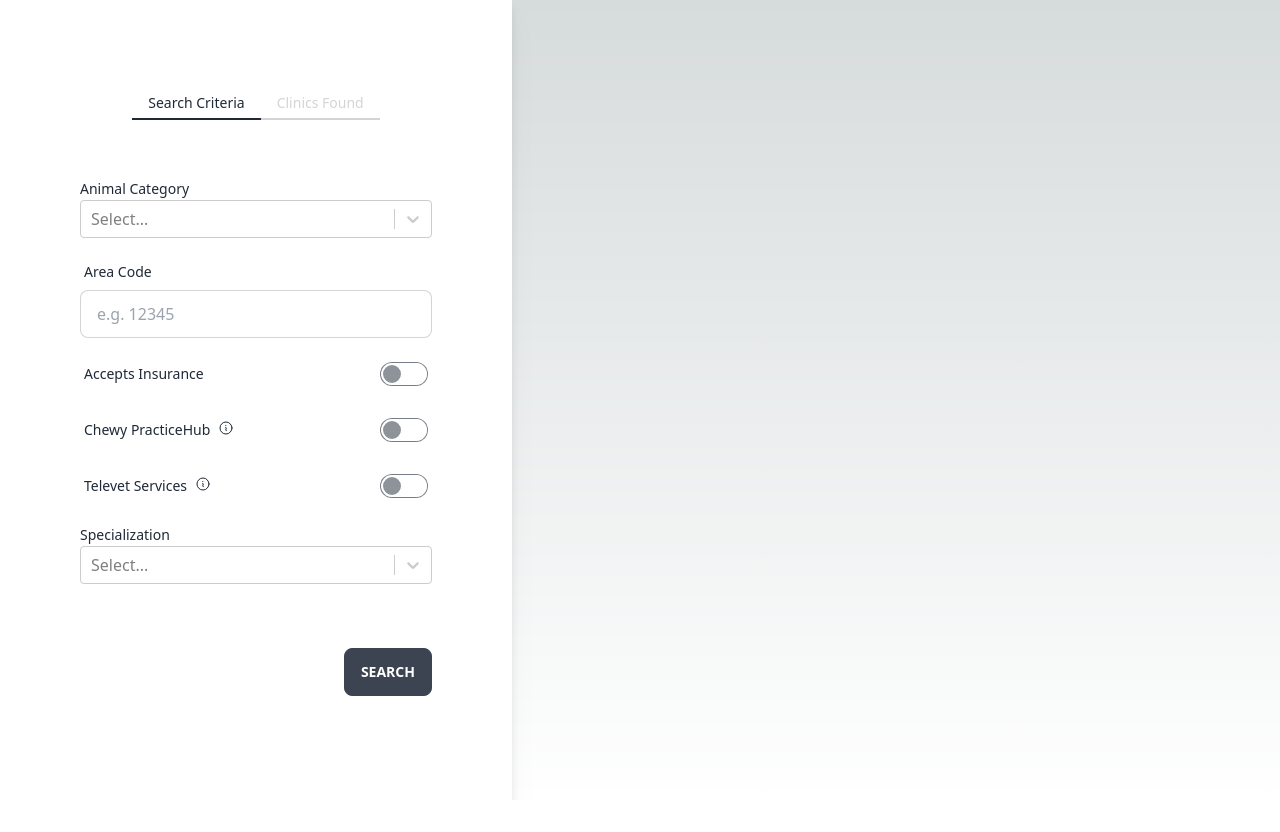
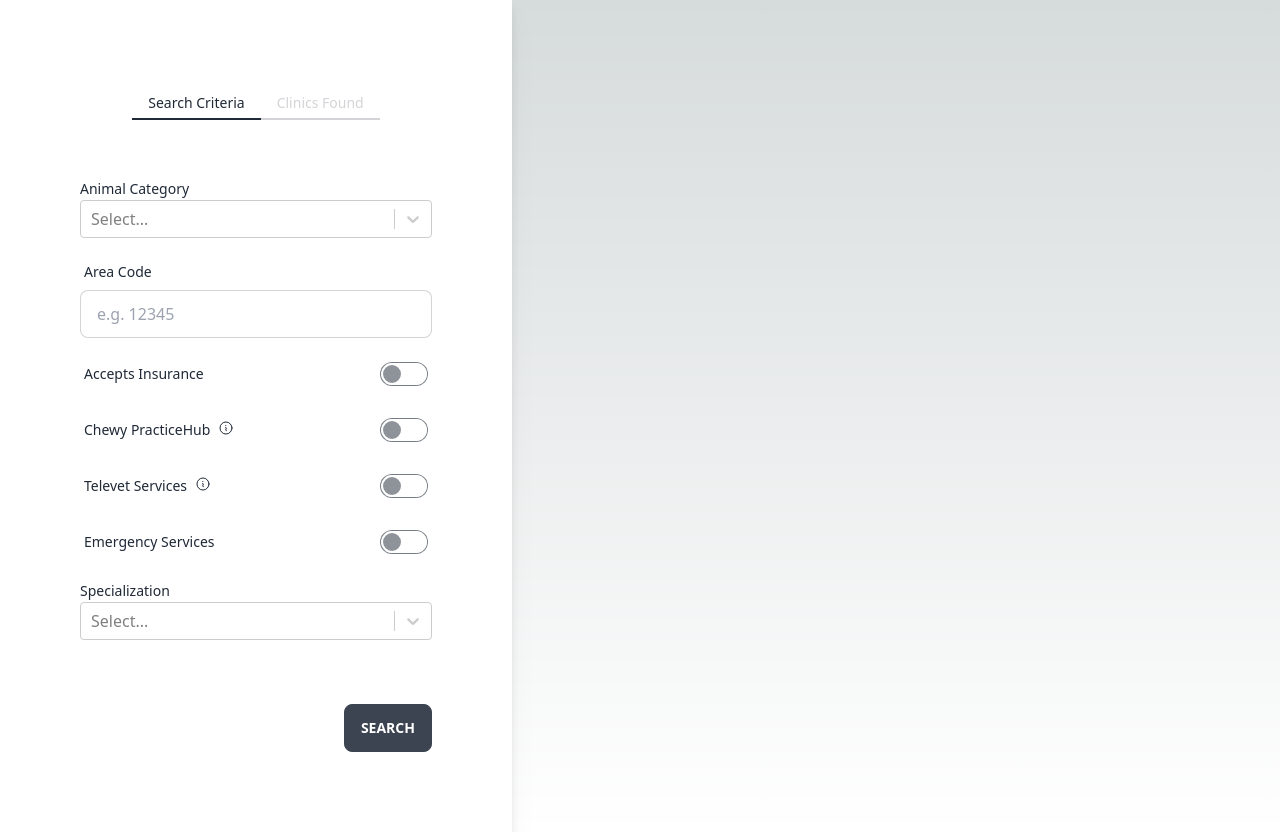
Before and after one commit to chanmioh/team-animal, a Next.js app: page / in a window 1280 px wide. Before the commit the page ends 800 px from the top, so only its background shows below. Built offline with nearby package versions, Linux system fonts and the light colour scheme.

Commit message:
Added Emergency Services toggle

```diff
--- a/src/components/search.js
+++ b/src/components/search.js
@@ -10,6 +10,7 @@ export function Search(props) {
     const [whetherInsurance, setWhetherInsurance] = useState(false)
     const [whetherPracticeHub, setWhetherPracticeHub] = useState(false)
     const [whetherTelevet, setWhetherTelevet] = useState(false)
+    const [whetherEmergency, setWhetherEmergency] = useState(false)
 
     // Field validation
     const [zipValidation, setZipValidation] = useState()
@@ -78,7 +79,7 @@ export function Search(props) {
 
                 {/* PracticeHub toggle */}
                 <label className="label cursor-pointer">
-                <span className="label-text flex space-x-2 tooltip tooltip-right" data-tip="Our online pharmacy platform">
+                <span className="label-text flex space-x-2 tooltip tooltip-right" data-tip="Our online pharmacy platform!">
                     <p>Chewy PracticeHub</p> <InformationCircleIcon className="h-4" />
                 </span>
                 <input type="checkbox" className="toggle"
@@ -96,6 +97,14 @@ export function Search(props) {
                     onClick={() => setWhetherTelevet(!whetherTelevet)}/>
                 </label>
 
+                {/* Emergency toggle  */}
+                <label className="label cursor-pointer">
+                <span className="label-text">  Emergency Services</span>
+                <input type="checkbox" className="toggle"
+                    checked={whetherEmergency}
+                    onClick={() => setWhetherEmergency(!whetherEmergency)}/>
+                </label>
+
                 {/* Specialization selector */}
                 <label>
                 <span className="label-text">Specialization</span>
```
